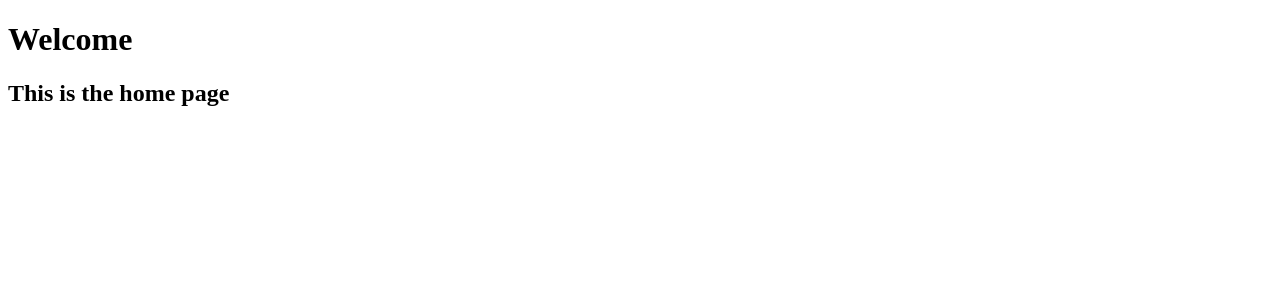
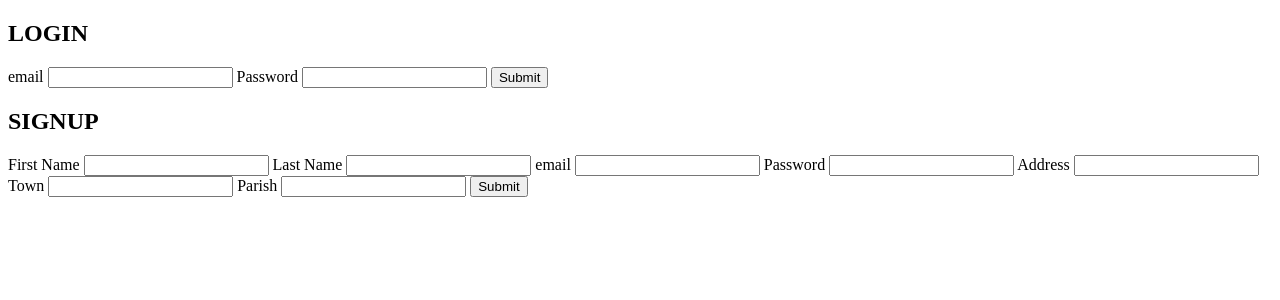
Before and after one commit to malz101/groceryscape_backend, a Flask app: page / in a window 1280 px wide. Shown: the top 300 px of the page. Run offline with Flask 2, Linux system fonts and the light colour scheme.

Commit message:
basic signup and login

```diff
--- a/app.py
+++ b/app.py
@@ -1,22 +1,89 @@
 from flask import Flask, render_template
+from flask_sqlalchemy import SQLAlchemy
+from flask import redirect, url_for, session, request
+from database.db_access import DataAccess
+
+
+
 
 app = Flask(__name__)
+app.secret_key = "somepassword"
+app.config['SQLALCHEMY_DATABASE_URI'] = 'mysql://root:''@localhost/food_delivery'
+app.config['SQLALCHEMY_TRACK_MODIFICATIONS'] = False
+db = SQLAlchemy(app)
+
+db_conn = DataAccess()
 
 
 @app.route('/')
 @app.route('/index')
 def index():
-    return render_template("index.html")
+    if 'id' in session:
+        user_data = session['id']
+        return render_template("home.html", user=user_data)
+    else:
+        return render_template("index.html")
 
-@app.route('/view-item', methods=["GET", "POST"])
-def viewItems():
-    item = 'bean'
-    return "<h3> your cart has {}</h3>".format(item)
+@app.route('/custLogin', methods=["POST"])
+def custLogin():
+    if request.method == "POST":
 
-@app.route('/add-to-cart', methods=["GET", "POST"])
-def addItemToCart():
-    item = 'bread'
-    return "<h1>{} has been added to my cart!</h1>".format(item)
+        email = request.form['email']
+        password = request.form['password']
+
+        if email and password:
+            cust_id = db_conn.customerLogin(email, password)
+            if(cust_id):
+                session['id'] = cust_id
+                return redirect(url_for('index'))
+            else:
+                return render_template("index.html", error='ERROR')
+        else:
+            return render_template("index.html", error='ERROR')
+
+
+@app.route('/signup', methods=['POST'])
+def signup():
+
+    firstName = request.form['firstName']
+    lastName = request.form['lastName']
+    email = request.form['email']
+    password = request.form['password']
+    address = request.form['address']
+    town = request.form['town']
+    parish = request.form['parish']
+
+    id = db_conn.signup(firstName, lastName, email, password, address, town, parish)
+    if(id):
+        session['id'] = id
+        return redirect(url_for('index'))
+    return render_template('error.html', error="signup error has occured")
+
+@app.route('/employLogin', methods=["POST"])
+def employLogin():
+    if request.method == "POST":
+
+        email = request.form['email']
+        password = request.form['password']
+
+        if email and password:
+            cust_id = db_conn.customerLogin(email, password)
+            if(cust_id):
+                session['id'] = cust_id
+                return redirect(url_for('index'))
+            else:
+                return render_template("index.html", error='ERROR')
+        else:
+            return render_template("index.html", error='ERROR')
+
+@app.route('/logout', methods=["GET", "POST"])
+def logout():
+    if 'id' in session:
+        session.pop('id', None)
+        return redirect(url_for('index'))
+    else:
+        return redirect(url_for('index'))
+
 
 
 if __name__ == "__main__":
--- a/templates/index.html
+++ b/templates/index.html
@@ -3,10 +3,51 @@
 <head>
     <meta charset="UTF-8">
     <meta name="viewport" content="width=device-width, initial-scale=1.0">
-    <title>Home page</title>
+    <title>Login page</title>
 </head>
 <body>
-    <h1>Welcome</h1>
-    <h2>This is the home page</h2>
+    <section id="login">
+        <h1>LOGIN</h1>
+        <form action="{{ url_for('custLogin') }}" method='post'>
+            <label for="user-id">email</label>
+            <input type="email"  name="email">
+
+            <label for="password">Password</label>
+            <input type="password" name="password">
+
+            <button>Submit</button>
+
+        </form>
+    </section>
+
+    <section id="signup">
+        <h1>SIGNUP</h1>
+        <form action="{{ url_for('signup') }}" method='post'>
+
+            <label>First Name</label>
+            <input type="text"  name="firstName">
+
+            <label >Last Name</label>
+            <input type="text"  name="lastName">
+
+            <label>email</label>
+            <input type="email"  name="email">
+
+            <label>Password</label>
+            <input type="password"  name="password">
+
+            <label>Address</label>
+            <input type="text"  name="address">
+
+            <label>Town</label>
+            <input type="text"  name="town">
+
+            <label>Parish</label>
+            <input type="text"  name="parish">
+
+            <button>Submit</button>
+
+        </form>
+    </section>
 </body>
 </html>
```
Also changed, not shown: database/db_access.py (added, +62 -0 lines), database/schemas.py (added, +61 -0 lines), templates/error.html (added, +10 -0 lines), templates/home.html (added, +16 -0 lines).
